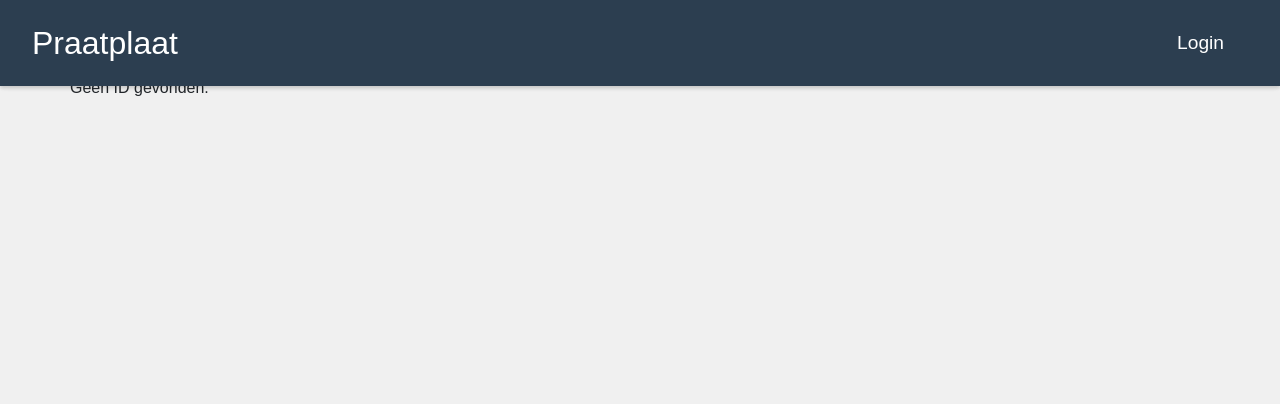
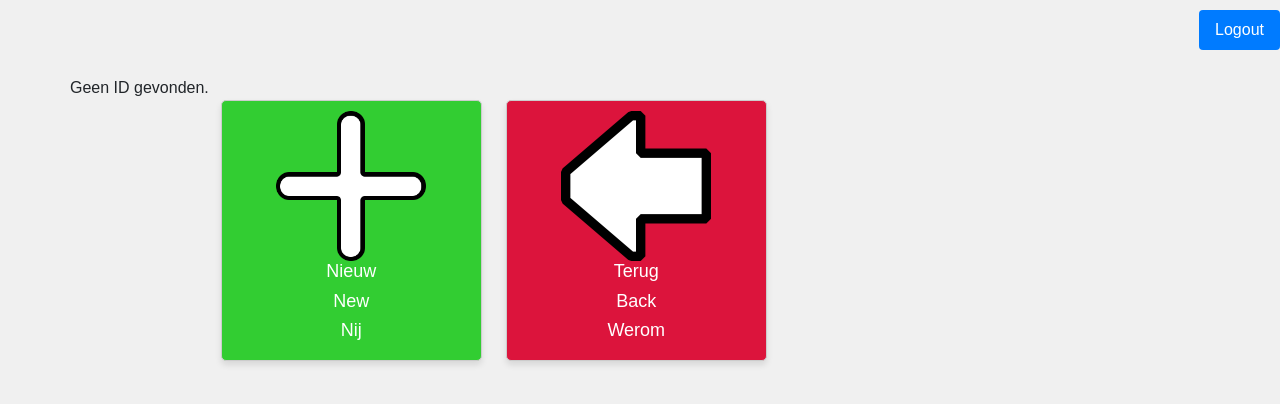
Before and after one commit to finnhet/praatplaat, a PHP site: page /elementen.php in a window 1280 px wide. Shown: the top 404 px of the page. Run offline with PHP 8.4, Linux system fonts and the light colour scheme; the visitor is signed in with stand-in values (Sample User, id 1); some libraries are stand-ins or nearby versions.

Commit message:
alles nieuw en oud bij elkaar en vgm werkend

```diff
--- a/db.php
+++ b/db.php
@@ -1,8 +1,8 @@
 <?php
 $servername = "localhost"; // of het IP-adres van je MySQL-server
-$username = "deb85590_p32k1tb"; // je MySQL-gebruikersnaam
-$password = "7v5UgRa9DGXdRRtn4tGN"; // je MySQL-wachtwoord
-$dbname = "deb85590_p32k1tb"; // de naam van je database
+$username = "root"; // je MySQL-gebruikersnaam
+$password = ""; // je MySQL-wachtwoord
+$dbname = "praatplaat"; // de naam van je database
 
 // Maak een verbinding met de database
 $conn = new mysqli($servername, $username, $password, $dbname);
--- a/extra/adminheader.php
+++ b/extra/adminheader.php
@@ -22,18 +22,34 @@
 }
 ?>
 
-<header class="admin-header">
-    <div class="brand">
-        <h1><a class="ontlinken" href="../paginas/index.php">Praatplaat</a></h1>
-    </div>
-    <nav class="admin-nav">
-        <ul>
-            <li><a href="../paginas/praatplaat.php">Praatplaten</a></li>
-            <li><a href="../paginas/elementEdit.php">Elementen</a></li>
-            <li><a class="ontlinken" href="?logout=true">Uitlog</a></li>
-        </ul>
-    </nav>
-</header>
-
+<!DOCTYPE html>
+<html lang="en">
+<head>
+    <meta charset="UTF-8">
+    <meta name="viewport" content="width=device-width, initial-scale=1.0">
+    <title>Logout</title>
+    <style>
+        .logout-button {
+            padding: 8px 16px;
+            margin-top: 10px;
+            background-color: #007bff;
+            color: #fff;
+            border: none;
+            border-radius: 4px;
+            cursor: pointer;
+            transition: background-color 0.3s;
+            float: right;
+        }
+        .logout-button:hover {
+            background-color: #0056b3;
+        }
+    </style>
+</head>
+<body>
+    <header style="position: absolute; top: 0; right: 0;">
+        <form method="post">
+            <button class="logout-button" type="submit" name="logout">Logout</button>
+        </form>
+    </header>
 </body>
 </html>
--- a/extra/header.php
+++ /dev/null
@@ -1,134 +0,0 @@
-<!DOCTYPE html>
-<html lang="en">
-<head>
-<meta charset="UTF-8">
-<meta name="viewport" content="width=device-width, initial-scale=1.0">
-<title>Header</title>
-<style>
-body {
-    margin: 0;
-    font-family: Arial, sans-serif;
-}
-
-.admin-header {
-    background-color: #2c3e50;
-    color: #fff;
-    display: flex;
-    justify-content: space-between;
-    align-items: center;
-    padding: 1.5rem 2rem;
-    box-shadow: 0 2px 4px rgba(0,0,0,0.1);
-    position: fixed;
-    top: 0;
-    left: 0;
-    width:100%;
-    z-index: 1000;
-}
-
-.brand h1 {
-    margin: 0;
-    font-size: 2rem;
-}
-
-.admin-nav ul {
-    list-style: none;
-    margin: 0;
-    padding: 0;
-}
-
-.admin-nav ul li {
-    display: inline-block;
-    margin-right: 1.5rem;
-}
-
-.admin-nav ul li a {
-    color: #fff;
-    text-decoration: none;
-    font-size: 1.2rem;
-    transition: color 0.3s ease;
-}
-
-.admin-nav ul li a:hover {
-    color: #f39c12;
-}
-
-.user-profile {
-    display: flex;
-    align-items: center;
-}
-
-.avatar {
-    width: 3.5rem;
-    height: 3.5rem;
-    border-radius: 50%;
-    margin-right: 1rem;
-}
-
-.username {
-    font-size: 1.2rem; /* Increased font size */
-}
-
-/* Add some padding to the body to prevent content from being obscured by the fixed header */
-body {
-    padding-top: 6rem; /* Adjust this value based on the height of your header */
-}
-
-@media screen and (max-width: 768px) {
-    .admin-header {
-        padding: 1rem; /* Adjusted padding for smaller screens */
-    }
-
-    .brand h1 {
-        font-size: 1.5rem; /* Adjusted font size for smaller screens */
-    }
-
-    .admin-nav ul li {
-        margin-right: 1rem; /* Adjusted margin for smaller screens */
-        margin-right: 20px;
-    }
-
-    .admin-nav ul li a {
-        font-size: 1rem;
-        margin-right: 20px;
-    }
-
-    .avatar {
-        width: 3rem; /* Adjusted avatar size for smaller screens */
-        height: 3rem; /* Adjusted avatar size for smaller screens */
-    }
-
-    .username {
-        font-size: 1rem; /* Adjusted font size for smaller screens */
-    }
-
-    body {
-        padding-top: 5rem; /* Adjusted padding for smaller screens */
-    }
-}
-
-.ontlinken {
-
-            color: inherit;
-            text-decoration-line: none;
-
-}
-</style>
-</head>
-<body>
-
-<header class="admin-header">
-    <div class="brand">
-    <h1> <a class="ontlinken" href="../paginas/index.php">Praatplaat</a> </h1>
-    </div>
-    <nav class="admin-nav">
-        <ul>
-
-            <li><a href="login.php">Login</a></li>
-        </ul>
-    </nav>
-</header>
-
-
-
-</body>
-</html>
--- a/paginas/elementen.php
+++ b/paginas/elementen.php
@@ -5,8 +5,7 @@
 // Include the appropriate header based on session status
 if (isset($_SESSION['username'])) {
     include '../extra/adminheader.php'; // Include admin header if session started
-} else {
-    include '../extra/header.php'; // Include regular header if session hasn't started
+
 }
 ?>
 <!DOCTYPE html>
@@ -16,7 +15,7 @@
     <meta name="viewport" content="width=device-width, initial-scale=1.0">
     <title>Elementen</title>
     <link href="https://cdn.jsdelivr.net/npm/bootstrap@5.3.3/dist/css/bootstrap.min.css" rel="stylesheet" integrity="sha384-QWTKZyjpPEjISv5WaRU9OFeRpok6YctnYmDr5pNlyT2bRjXh0JMhjY6hW+ALEwIH" crossorigin="anonymous">
-    <?php include '../extra/header.php'; ?>
+
     <style>
         body {
             font-family: Arial, sans-serif;
@@ -161,6 +160,28 @@
 
         $conn->close();
         ?>
+         <?php if(isset($_SESSION['username'])): ?> <!-- Only show if logged in -->
+        <div class='col'> <!-- ELEMENT TOEVOEG -->
+            <div style="background-color: #32cd32; color: white" class='board' onclick="window.location.href = 'elementEdit.php';">
+                <div class='board-content'>
+                    <img src="../fotos/plusplus.png">
+                    <h2>Nieuw</h2>
+                    <h2>New</h2>
+                    <h2>Nij</h2>
+                </div>
+            </div>
+        </div>
+        <?php endif; ?>
+        <div class='col'> <!-- TERUG -->
+            <div style="background-color: crimson; color: white" class='board' onclick="window.location.href = 'index.php';">
+                <div class='board-content'>
+                    <img src="../fotos/arrow.png">
+                    <h2>Terug</h2>
+                    <h2>Back</h2>
+                    <h2>Werom</h2>
+                </div>
+            </div>
+        </div>
     </div> <!-- .row -->
 </div> <!-- .container -->
 
--- a/paginas/index.php
+++ b/paginas/index.php
@@ -5,8 +5,7 @@
 // Include the appropriate header based on session status
 if (isset($_SESSION['username'])) {
     include '../extra/adminheader.php'; // Include admin header if session started
-} else {
-    include '../extra/header.php'; // Include regular header if session hasn't started
+
 }
 ?>
 <!DOCTYPE html>
@@ -105,7 +104,7 @@
                 <div class='col-sm-6 col-md-3'>
                    <div style="background-color: #32cd32; color: white" class='board'>
                    <a href="praatplaat.php" class='board-link'>
-                   <img src= "fotos/plusplus.png" class='img-fluid'>
+                   <img src= "../fotos/plusplus.png" class='img-fluid'>
 
                     <div class='board-content'>
                     <h2>Nieuw</h2>
--- a/paginas/login.php
+++ b/paginas/login.php
@@ -4,9 +4,9 @@
 
 // Database credentials
 $servername = "localhost";
-$username = "deb85590_p32k1tb";
-$password = "7v5UgRa9DGXdRRtn4tGN";
-$dbname = "deb85590_p32k1tb";
+$username = "root";
+$password = "";
+$dbname = "praatplaat";
 
 // Create connection
 $conn = new mysqli($servername, $username, $password, $dbname);
```
Also changed, not shown: paginas/elementEdit.php (+3 -4 lines), fotos/VRETE.jpg (added), fotos/arrow.png (added).
